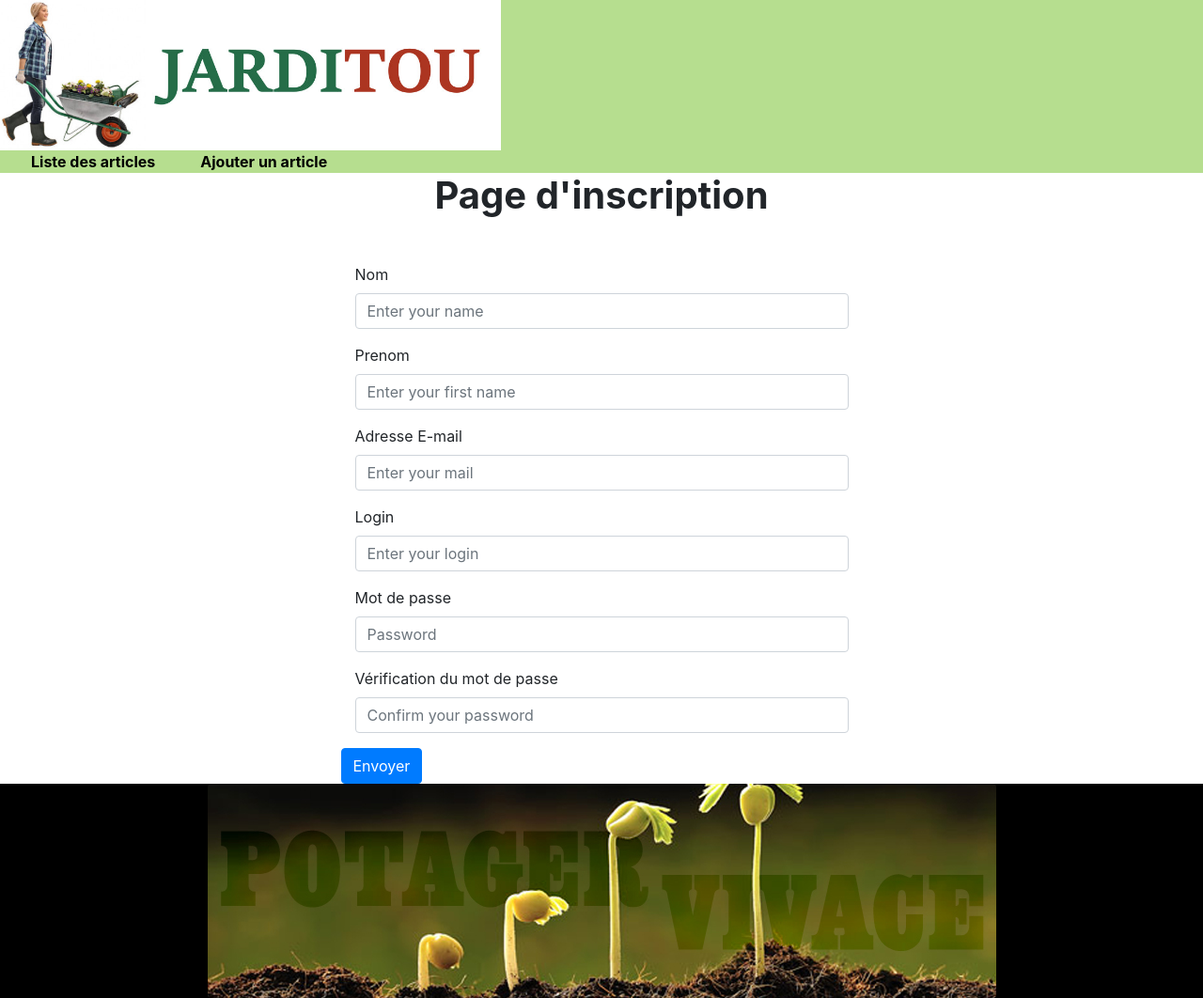
After one commit to jerome-gg/jarditou, a CodeIgniter app: page /ci/index.php/users/inscription in a window 1280 px wide. The commit adds this page. Shown: the whole page at 94% size. Run offline with CodeIgniter, Linux system fonts and the light colour scheme.

Commit message:
Ajout des pages ( acceuil, inscription, connexion) Modif de l'autoload ( add session library ) Ajout des messages d'erreurs dans error.php Ajout des pages formsuccess et default. Modif CSS sur page detail.

```diff
--- a/application/config/autoload.php
+++ b/application/config/autoload.php
@@ -58,7 +58,7 @@ $autoload['packages'] = array();
 |
 |	$autoload['libraries'] = array('user_agent' => 'ua');
 */
-$autoload['libraries'] = array('database');
+$autoload['libraries'] = array('database','session');
 
 /*
 | -------------------------------------------------------------------
--- /dev/null
+++ b/application/controllers/Users.php
@@ -0,0 +1,37 @@
+<?php
+
+defined('BASEPATH') OR exit('No direct script access allowed');
+
+    class Users extends CI_Controller{
+
+        public function inscription()
+        {
+            // charge la bibliothèque lié au formulaire et le fichiers Errors.
+            $this->load->helper('form');
+            $this->load->library('form_validation');
+            $this->load->model('Errors');
+            $config = $this->Errors->chk_errors();
+            $this->form_validation->set_rules($config);
+
+            if($this->form_validation->run()== false)
+            {
+                $this->load->view('header');
+                $this->load->view('inscription');
+                $this->load->view('footer');
+
+            }else{
+
+                $data = $this->input->post();
+                $this->load->model('Connexion');
+                $this->Connexion->start($data);
+            }
+
+        }
+
+        public function connexion()
+        {
+            $this->load->view('header');
+            $this->load->view('connexion');
+            $this->load->view('footer');
+        }
+    }
--- a/application/models/Errors.php
+++ b/application/models/Errors.php
@@ -20,11 +20,13 @@ class Errors extends CI_Model{
                 array(
                     'field'=> 'pro_ref',
                     'label'=> 'reference',
-                    'rules'=> 'required|max_length[10]|regex_match[/^([A-za-z0-9]+)$/]',
+                    'rules'=> 'required|is_unique[produits.pro_ref]|max_length[10]|regex_match[/^([A-za-z0-9]+)$/]',
                     'errors'=> array(
                         'max_length' => 'Veuillez entrer une saisie valide.',
                         'required' => 'Veuillez remplir ce champ.',
-                        'regex_match' => 'Veuillez entrer une saisie valide.',
+                        'regex_match' => 'Saisie limité à 10 caractères.',
+                        'is_unique' => 'Référence éxistante.',
+
                     )
                 ),
 
@@ -34,7 +36,7 @@ class Errors extends CI_Model{
                     'rules'=> 'required|max_length[200]|regex_match[/^([A-za-z0-9]+)$/]',
                     'errors'=> array(
                         'required' => 'Veuillez remplir ce champ.',
-                        'max_length' => 'Veuillez entrer une saisie valide.',
+                        'max_length' => 'Saisie limité à 200 caractères.',
                         'regex_match' => 'Veuillez entrer une saisie valide.',
                     )
                 ),
@@ -45,7 +47,7 @@ class Errors extends CI_Model{
                     'rules'=> 'required|max_length[9]|regex_match[/^([0-9]+)([.]?[0-9]+)?$/]',
                     'errors'=> array(
                         'required' => 'Veuillez remplir ce champ.',
-                        'max_length' => 'Veuillez entrer une saisie valide.',
+                        'max_length' => 'Saisie limité à 9 caractères.',
                         'regex_match' => 'Veuillez entrer une saisie valide.',
                     )
                 ),
@@ -75,7 +77,68 @@ class Errors extends CI_Model{
                     'label'=> 'description',
                     'rules'=> 'max_length[1000]|regex_match[/^[[\'. A-Za-zéèàç]*$/]',
                     'errors'=> array(
-                        'max_length' => 'Veuillez entrer une saisie valide.',
+                        'max_length' => 'Saisie limité à 1000 caractères.',
+                        'regex_match' => 'Veuillez entrer une saisie valide.',
+                    )
+                ),
+                array(
+                    'field'=> 'nom',
+                    'label'=> 'nom',
+                    'rules'=> 'required|max_length[25]|regex_match[/^[A-Za-z \-\']+$/]',
+                    'errors'=> array(
+                        'required' => 'Veuillez remplir ce champ.',
+                        'max_length' => 'Saisie limité à 25 caractères.',
+                        'regex_match' => 'Veuillez entrer une saisie valide.',
+                    )
+                ),
+                array(
+                    'field'=> 'prenom',
+                    'label'=> 'prenom',
+                    'rules'=> 'required|max_length[25]|regex_match[/^[A-Za-z \-\']+$/]',
+                    'errors'=> array(
+                        'required' => 'Veuillez remplir ce champ.',
+                        'max_length' => 'Saisie limité à 25 caractères.',
+                        'regex_match' => 'Veuillez entrer une saisie valide.',
+                    )
+                ),
+                array(
+                    'field'=> 'mail',
+                    'label'=> 'E-mail',
+                    'rules'=> 'required|max_length[50]|regex_match[/^[A-Za-z \-\']+$/]',
+                    'errors'=> array(
+                        'required' => 'Veuillez remplir ce champ.',
+                        'max_length' => 'Saisie limité à 50 caractères.',
+                        'regex_match' => 'Veuillez entrer une saisie valide.',
+                    )
+                ),
+                array(
+                    'field'=> 'login',
+                    'label'=> 'login',
+                    'rules'=> 'required|is_unique[user.user_login]|max_length[25]|regex_match[/^[A-Za-z \-\']+$/]',
+                    'errors'=> array(
+                        'required' => 'Veuillez remplir ce champ.',
+                        'is_unique' => 'Ce login est déjà utilisé, veuillez en saisir un nouveau.',
+                        'max_length' => 'Saisie limité à 25 caractères.',
+                        'regex_match' => 'Veuillez entrer une saisie valide.',
+                    )
+                ),
+                array(
+                    'field'=> 'pass1',
+                    'label'=> 'mot de passe',
+                    'rules'=> 'required|max_length[100]|regex_match[/^[a-zA-Z0-9]+$/]',
+                    'errors'=> array(
+                        'required' => 'Veuillez remplir ce champ.',
+                        'max_length' => 'Saisie limité à 100 caractères.',
+                        'regex_match' => 'Veuillez entrer une saisie valide.',
+                    )
+                ),
+                array(
+                    'field'=> 'pass2',
+                    'label'=> 'vérification du mot de passe',
+                    'rules'=> 'required|max_length[100]|regex_match[/^[a-zA-Z0-9]+$/]',
+                    'errors'=> array(
+                        'required' => 'Veuillez remplir ce champ.',
+                        'max_length' => 'Saisie limité à 100 caractères.',
                         'regex_match' => 'Veuillez entrer une saisie valide.',
                     )
                 )
--- a/application/views/footer.php
+++ b/application/views/footer.php
@@ -1,6 +1,11 @@
-        <script src="https://code.jquery.com/jquery-3.3.1.slim.min.js" integrity="sha384-q8i/X+965DzO0rT7abK41JStQIAqVgRVzpbzo5smXKp4YfRvH+8abtTE1Pi6jizo" crossorigin="anonymous"></script>
-        <script src="https://cdnjs.cloudflare.com/ajax/libs/popper.js/1.14.7/umd/popper.min.js" integrity="sha384-UO2eT0CpHqdSJQ6hJty5KVphtPhzWj9WO1clHTMGa3JDZwrnQq4sF86dIHNDz0W1" crossorigin="anonymous"></script>
-        <script src="https://stackpath.bootstrapcdn.com/bootstrap/4.3.1/js/bootstrap.min.js" integrity="sha384-JjSmVgyd0p3pXB1rRibZUAYoIIy6OrQ6VrjIEaFf/nJGzIxFDsf4x0xIM+B07jRM" crossorigin="anonymous"></script>
-        <script src="<?php echo base_url("assets/js/ctrl_ajout.js");?>"></script>
+        <footer>
+            <div class="footer">
+                <img class="rounded mx-auto d-block" src="<?php  echo base_url("assets/images/banniere_potager.jpg") ?>" alt="plante qui grandit">
+            </div>
+            <script src="https://code.jquery.com/jquery-3.3.1.slim.min.js" integrity="sha384-q8i/X+965DzO0rT7abK41JStQIAqVgRVzpbzo5smXKp4YfRvH+8abtTE1Pi6jizo" crossorigin="anonymous"></script>
+            <script src="https://cdnjs.cloudflare.com/ajax/libs/popper.js/1.14.7/umd/popper.min.js" integrity="sha384-UO2eT0CpHqdSJQ6hJty5KVphtPhzWj9WO1clHTMGa3JDZwrnQq4sF86dIHNDz0W1" crossorigin="anonymous"></script>
+            <script src="https://stackpath.bootstrapcdn.com/bootstrap/4.3.1/js/bootstrap.min.js" integrity="sha384-JjSmVgyd0p3pXB1rRibZUAYoIIy6OrQ6VrjIEaFf/nJGzIxFDsf4x0xIM+B07jRM" crossorigin="anonymous"></script>
+            <script src="<?php echo base_url("assets/js/ctrl_ajout.js");?>"></script>
+        </footer>
     </body>
 </html>
--- a/application/views/header.php
+++ b/application/views/header.php
@@ -12,9 +12,13 @@
                     <div>
                         <img id="logo" src="<?php echo base_url("assets/images/jarditou_logo.jpg");?>" alt="logo jarditou">
                     </div>
+                </div>
+                <div class="row">
                     <div class="liens">
-                        <a class="" href="<?php echo site_url('Produits/liste'); ?>" >Liste des articles</a>
-                        <a href="<?php echo site_url('Produits/ajout'); ?>">Ajouter un article</a>
+                        <div class="row ">
+                                <a class="ml-5" href="<?php echo site_url('Produits/liste'); ?>" >Liste des articles</a>
+                                <a class="ml-5" href="<?php echo site_url('Produits/ajout'); ?>">Ajouter un article</a>
+                        </div>
                     </div>
                 </div>
             </div>
--- /dev/null
+++ b/application/views/inscription.php
@@ -0,0 +1,37 @@
+
+    <h1>Page d'inscription</h1>
+    <div class="container">
+        <form method="post" action="<?php site_url('Users/connexion') ?>">
+          <div class="form-group col-sm-6 offset-3">
+            <label for="Nom">Nom </label>
+            <input type="text" class="form-control" id="Nom" aria-describedby="emailHelp" placeholder="Enter your name" name="nom">
+            <?php echo form_error('nom', '<div class= "red">', '</div>'); ?>
+          </div>
+          <div class="form-group col-sm-6 offset-3">
+            <label for="Prenom">Prenom</label>
+            <input type="text" class="form-control" id="Prenom" placeholder="Enter your first name" name="prenom">
+            <?php echo form_error('prenom', '<div class= "red">', '</div>'); ?>
+          </div>
+          <div class="form-group col-sm-6 offset-3">
+            <label for="mail">Adresse E-mail </label>
+            <input type="email" class="form-control" id="mail" aria-describedby="emailHelp" placeholder="Enter your mail" name="mail">
+            <?php echo form_error('mail', '<div class= "red">', '</div>'); ?>
+          </div>
+          <div class="form-group col-sm-6 offset-3">
+            <label for="Login">Login</label>
+            <input type="password" class="form-control" id="Login" placeholder="Enter your login" name="login">
+            <?php echo form_error('login', '<div class= "red">', '</div>'); ?>
+          </div>
+          <div class="form-group col-sm-6 offset-3">
+            <label for="Password1">Mot de passe</label>
+            <input type="password" class="form-control" id="Password1" placeholder="Password" name="pass1">
+            <?php echo form_error('pass1', '<div class= "red">', '</div>'); ?>
+          </div>
+          <div class="form-group col-sm-6 offset-3">
+            <label for="Password2">Vérification du mot de passe</label>
+            <input type="password" class="form-control" id="Password2" placeholder="Confirm your password" name="pass2">
+            <?php echo form_error('pass2', '<div class= "red">', '</div>'); ?>
+          </div>
+          <button type="submit" class="btn btn-primary offset-3">Envoyer</button>
+        </form>
+    </div>
--- a/assets/css/style.css
+++ b/assets/css/style.css
@@ -2,7 +2,7 @@
 
 header{
     background-color:#b6de8f;
-    margin-bottom: 1%;
+    /* margin-bottom: 1%; */
 }
 
 #logo{
@@ -18,6 +18,26 @@ header a{
     color: black;
     font-weight: bold;
     margin:auto;
+}
+
+/*-------------------------------------------Footer-------------------------------------------*/
+
+.footer{
+    background-color:black;
+    /* margin-top: 2rem; */
+}
+/*-------------------------------------------Acceuil-------------------------------------------*/
+
+.jardin{
+    background-image: url("../images/jardin.jpg");
+    height: 460px;
+    background-repeat: no-repeat;
+    background-position: right;
+}
+
+.acceuil{
+    color: black;
+    font-weight: bolder;
 }
 
 /*-------------------------------------------Formulaire ajout-------------------------------------------*/
```
Also changed, not shown: other parts of assets/css/style.css (+25 -7 lines), application/controllers/Produits.php (+7 -0 lines), application/models/Add_user.php (added, +18 -0 lines), application/models/Session.php (added, +8 -0 lines), application/views/acceuil.php (added, +11 -0 lines), application/views/connexion.php (added, +14 -0 lines), application/views/default.php (added, +20 -0 lines), application/views/detail.php (+58 -39 lines), application/models/Connexion.php (added), assets/images/banniere_potager.jpg (added), assets/images/jardin.jpg (added).
